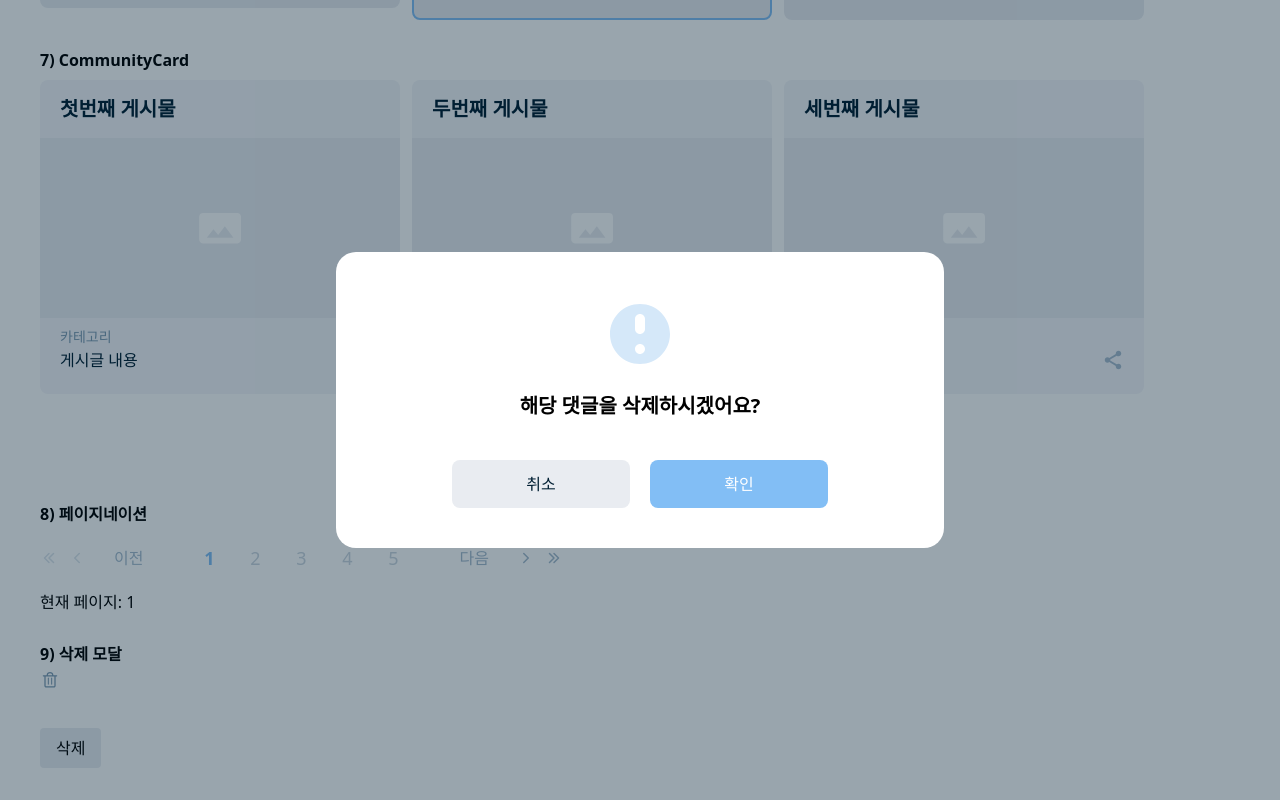
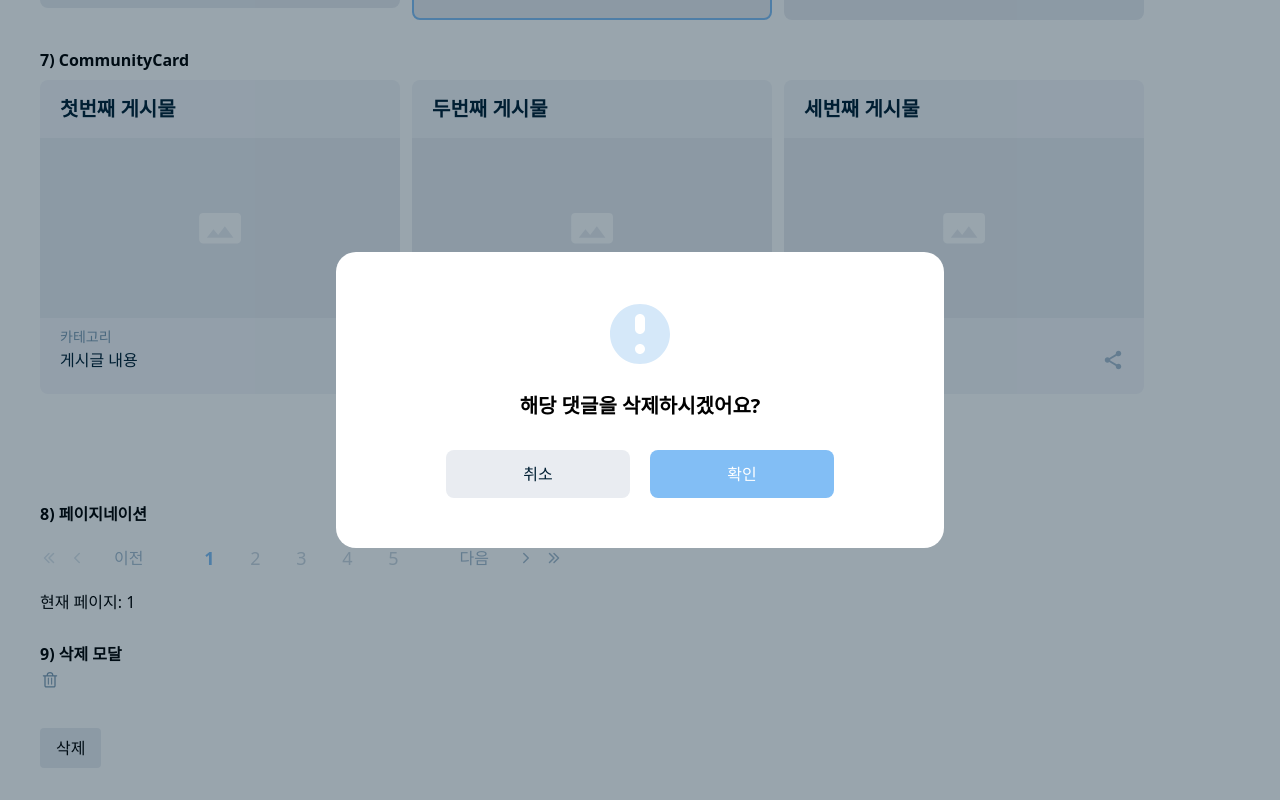
Before and after one commit to Deokive/FE, a React (Vite) app: page /test in a window 1280 px wide. Both pictures are taken after a click on the element 50 px from the left and 1739 px from the top of the page. Shown: the part 1056-1856 px from the top of the page. Built offline with nearby package versions, Linux system fonts and the light colour scheme; the HTML template or start-up script is replaced by a standard one; a web font is replaced by a local one.

Commit message:
refactor: description을 고려한 간격 재조정

```diff
--- a/src/components/common/ConfirmModal.tsx
+++ b/src/components/common/ConfirmModal.tsx
@@ -5,34 +5,22 @@ import ExclamationIcon from "../../assets/Icon/ExclamationIcon";
 
 // Props 정의
 type ConfirmModalProps = {
-  // 트리거(아이콘/버튼 등). 이 요소가 클릭되면 모달이 열린다.
   trigger?: React.ReactNode;
-
-  // 모달 내용
   title?: React.ReactNode; // 큰 제목
-  description?: React.ReactNode; // 부설명(선택)
-
-  // 상단 아이콘(항상 보여짐) - 기본은 ExclamationIcon
+  description?: React.ReactNode; // 부설명
   icon?: React.ReactNode;
-
-  // 버튼 레이블
   confirmLabel?: string;
   cancelLabel?: string;
-
-  // 컨트롤 모드(optional)
   open?: boolean;
   onOpenChange?: (open: boolean) => void;
 
-  // 확인 콜백
   onConfirm: () => void;
   onCancel?: () => void;
 
-  // 기타 옵션
   className?: string;
   confirmVariant?: "blue" | "gray";
   cancelVariant?: "gray";
   closeOnOverlayClick?: boolean;
-  // aria-label (dialog)
   ariaLabel?: string;
 };
 
@@ -139,27 +127,28 @@ export default function ConfirmModal({
             aria-hidden
           />
 
-          {/* 모달 박스 (디자인은 제공해준 스타일 기반) */}
+          {/* 모달 박스 */}
           <div
             className={clsx(
-              "relative z-10 w-152 h-74 bg-white rounded-[20px] px-29 py-10",
+              "relative z-10 w-152 h-74 bg-white rounded-[20px] px-27.5 py-10",
               className
             )}
           >
             <div className="flex flex-col items-center">
               <div className="rounded-full p-3 mb-5">{topIcon}</div>
 
-              <div className="typo-h3-semibold w-95 text-center mb-11">
+              <div className="typo-h3-semibold w-95 text-center mb-2">
                 {title}
               </div>
 
-              {description && (
-                <div className="text-center text-sm text-text-mid mb-6">
+              {description ? (
+                <div className="typo-caption text-color-high mb-6.5">
                   {description}
                 </div>
+              ) : (
+                <span className="inline-block mb-6.5" />
               )}
 
-              {/* 버튼 그룹: BtnBasic 사용 */}
               <div className="w-full flex items-center justify-center gap-5">
                 <div className="w-1/2 flex justify-center">
                   <BtnBasic
```
